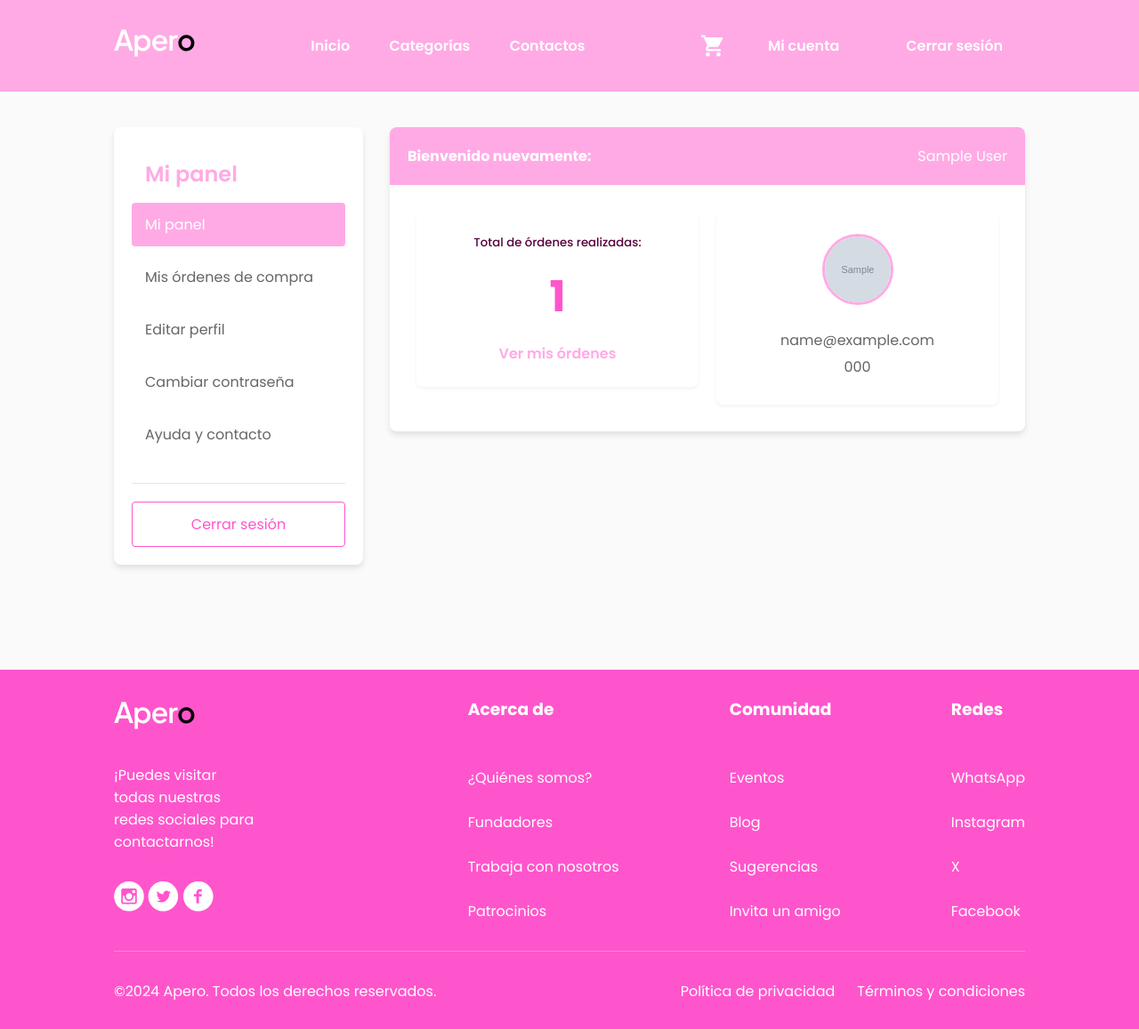
After one commit to MauricioLugo00/Apero-ecommerce, a Django app: page /accounts/ in a window 1280 px wide. The commit adds this page. Shown: the whole page at 89% size. Run offline with Django 5.2, Linux system fonts and the light colour scheme; a user stored in the database is signed in; tables that the repository leaves empty hold one stand-in row (values such as "Sample post"); grey boxes marked "Sample" are stand-in pictures.

Commit message:
Quitando funcion irrelevante de accounts, agregando templates dashboard (personalizado), edit_profile(personalizado), password_change, my_orders, y colocando urls con jinja.

```diff
--- a/accounts/urls.py
+++ b/accounts/urls.py
@@ -8,7 +8,6 @@ urlpatterns = [
     path('', views.dashboard, name='dashboard'),
     path('my_orders/', views.my_orders, name='my_orders'),
     path('edit_profile/', views.edit_profile, name='edit_profile'),
-    path('change_password/', views.change_password, name='change_password'),
 
     # Vistas personalizadas que sobrescriben allauth
     path('signup/', CustomSignupView.as_view(), name='account_signup'),
--- a/accounts/views.py
+++ b/accounts/views.py
@@ -4,7 +4,7 @@ from django.contrib.auth.decorators import login_required
 from .forms import UserForm, UserProfileForm, CustomSignupForm
 from .models import UserProfile
 from orders.models import Order
-from allauth.account.views import SignupView, LoginView, LogoutView, PasswordResetView
+from allauth.account.views import SignupView, LoginView
 from carts.views import _cart_id
 from carts.models import Cart, CartItem
 
@@ -121,9 +121,3 @@ def edit_profile(request):
         'userprofile': userprofile,
     }
     return render(request, 'accounts/edit_profile.html', context)  # Renderizar la plantilla de edición de perfil con el contexto
-
-# Vista para cambiar la contraseña del usuario, requiere que el usuario esté autenticado
-@login_required(login_url='account_login')
-def change_password(request):
-    # Redirigir a la vista de cambio de contraseña de allauth
-    return redirect('account_change_password')
--- /dev/null
+++ b/static/css/dashboard.css
@@ -0,0 +1,190 @@
+@import url('https://fonts.googleapis.com/css2?family=Poppins:ital,wght@0,100;0,200;0,300;0,400;0,500;0,600;0,700;0,800;0,900;1,100;1,200;1,300;1,400;1,500;1,600;1,700;1,800;1,900&display=swap');
+
+* {
+    box-sizing: border-box;
+    margin: 0;
+    padding: 0;
+    font-family: "Poppins", sans-serif;
+}
+
+.section-conten {
+    background-color: #fafafa;
+    padding: 40px 10%;
+    min-height: calc(100vh - 150px);
+}
+
+.container {
+    width: 100%;
+    max-width: 1400px;
+    margin: 0 auto;
+}
+
+.dashboard-layout {
+    display: grid;
+    grid-template-columns: 280px 1fr;
+    gap: 30px;
+}
+
+/* Sidebar Styles */
+.sidebar {
+    background-color: #FFFFFF;
+    border-radius: 8px;
+    box-shadow: 0 4px 6px rgba(0, 0, 0, 0.1);
+    padding: 20px;
+    height: fit-content;
+}
+
+.sidebar-header h2 {
+    color: #FFAAE5;
+    padding: 15px;
+    font-weight: 600;
+}
+
+.sidebar-nav {
+    display: flex;
+    flex-direction: column;
+    gap: 10px;
+}
+
+.sidebar-nav a {
+    color: #666;
+    text-decoration: none;
+    padding: 12px 15px;
+    border-radius: 4px;
+    transition: all 0.3s ease;
+}
+
+.sidebar-nav a:hover, .sidebar-nav a.active {
+    background-color: #FFAAE5;
+    color: #FFFFFF;
+}
+
+.logout-section {
+    margin-top: 30px;
+    padding-top: 20px;
+    border-top: 1px solid rgba(0, 0, 0, 0.1);
+}
+
+.logout-btn {
+    display: block;
+    text-align: center;
+    padding: 12px;
+    color: #FF55CC;
+    text-decoration: none;
+    border: 1px solid #FF55CC;
+    border-radius: 4px;
+    transition: all 0.3s ease;
+}
+
+.logout-btn:hover {
+    background-color: #FF55CC;
+    color: #FFFFFF;
+}
+
+/* Main Content Styles */
+.dashboard-card {
+    background-color: #FFFFFF;
+    border-radius: 8px;
+    box-shadow: 0 4px 6px rgba(0, 0, 0, 0.1);
+    overflow: hidden;
+}
+
+.card-header {
+    background-color: #FFAAE5;
+    padding: 20px;
+    color: #FFFFFF;
+    display: flex;
+    align-items: center;
+    gap: 10px;
+}
+
+.card-body {
+    padding: 30px;
+}
+
+.dashboard-grid {
+    display: grid;
+    grid-template-columns: repeat(2, 1fr);
+    gap: 20px;
+}
+
+.summary-card {
+    background-color: #FFFFFF;
+    padding: 25px;
+    border-radius: 8px;
+    box-shadow: 0 2px 4px rgba(0, 0, 0, 0.05);
+    text-align: center;
+    transition: transform 0.3s ease;
+}
+
+.summary-card:hover {
+    transform: translateY(-5px);
+}
+
+/* Orders Summary Styles */
+.orders-count {
+    font-size: 3em;
+    font-weight: 700;
+    color: #FF55CC;
+    margin: 15px 0;
+}
+
+.summary-card h5 {
+    color: #55003B;
+    font-weight: 500;
+    margin-bottom: 15px;
+}
+
+.summary-card a {
+    color: #FFAAE5;
+    text-decoration: none;
+    font-weight: 600;
+    transition: color 0.3s ease;
+}
+
+.summary-card a:hover {
+    color: #FF55CC;
+}
+
+/* Profile Summary Styles */
+.profile-summary img {
+    width: 80px;
+    height: 80px;
+    border-radius: 50%;
+    margin-bottom: 15px;
+    border: 3px solid #FFAAE5;
+}
+
+.profile-info p {
+    color: #666;
+    margin: 5px 0;
+}
+
+/* Responsive Design */
+@media (max-width: 1024px) {
+    .dashboard-layout {
+        grid-template-columns: 220px 1fr;
+    }
+}
+
+@media (max-width: 768px) {
+    .dashboard-layout {
+        grid-template-columns: 1fr;
+    }
+
+    .dashboard-grid {
+        grid-template-columns: 1fr;
+    }
+
+    .section-conten {
+        padding: 20px 5%;
+    }
+
+    .sidebar {
+        position: sticky;
+        top: 0;
+    }
+}
+
+
+/* Ya se q esta mrdota esta mal, solo callate OK????????????
--- /dev/null
+++ b/templates/accounts/dashboard.html
@@ -0,0 +1,61 @@
+{% extends "base.html" %}
+{% load static %}
+{% block content %}
+<link rel="stylesheet" href="{% static 'css/dashboard.css' %}">
+<section class="section-conten">
+    <div class="container">
+        <div class="dashboard-layout">
+            <!-- Panel Lateral -->
+            <aside class="sidebar">
+                <div class="sidebar-header">
+                    <h2>Mi panel</h2>
+                </div>
+                <nav class="sidebar-nav">
+                    <a href="#" class="active">Mi panel</a>
+                    <a href="{% url 'my_orders' %}">Mis órdenes de compra</a>
+                    <a href="{% url 'edit_profile' %}">Editar perfil</a>
+                    <a href="{% url 'account_change_password' %}">Cambiar contraseña</a>
+                    <a href="#">Ayuda y contacto</a>
+                </nav>
+                <div class="logout-section">
+                    <a href="{% url 'account_logout' %}" class="logout-btn">Cerrar sesión</a>
+                </div>
+            </aside>
+
+            <!-- Contenido Principal -->
+            <main class="main-content">
+                <article class="dashboard-card">
+                    <header class="card-header">
+                        <strong>Bienvenido nuevamente:</strong>
+                        <span>{{ user.first_name }} {{ user.last_name }}</span>
+                    </header>
+                    <div class="card-body">
+                        <div class="dashboard-grid">
+                            <div class="orders-summary">
+                                <div class="summary-card">
+                                    <h5>Total de órdenes realizadas:</h5>
+                                    <div class="orders-count">{{ orders_count }}</div>
+                                    <a href="{% url 'my_orders' %}">Ver mis órdenes</a>
+                                </div>
+                            </div>
+                            <div class="profile-summary">
+                                <div class="summary-card">
+                                    {% if userprofile.profile_picture %}
+                                        <img src="{{ userprofile.profile_picture.url }}" alt="imagen de perfil">
+                                    {% else %}
+                                        <img src="{% static 'images/default_profile_picture.svg' %}" alt="imagen de perfil">
+                                    {% endif %}
+                                    <div class="profile-info">
+                                        <p>{{ user.email }}</p>
+                                        <p>{{ user.phone_number }}</p>
+                                    </div>
+                                </div>
+                            </div>
+                        </div>
+                    </div>
+                </article>
+            </main>
+        </div>
+    </div>
+</section>
+{% endblock %}
--- /dev/null
+++ b/templates/accounts/my_orders.html
@@ -0,0 +1 @@
+<h1>SOLO CREE ESTO PORQUE SI, ESTE SI LO HACES TU TONTOLIA</h1>
--- /dev/null
+++ b/templates/accounts/password_change.html
@@ -0,0 +1 @@
+TAMBIEN CREE ESTE POR QUE SI TONTOLIA
--- a/templates/base.html
+++ b/templates/base.html
@@ -19,8 +19,13 @@
         </nav>
         <div>
             <img class="cart" src="{% static 'images/Carrito.svg' %}" alt="Mi carrito de compras">
-            <a href="{% url 'account_signup' %}"><button>Registrar</button></a>
-            <a href="{% url 'account_login' %}"><button>Entrar</button></a>
+            {% if user.is_authenticated %}
+                <a href="{% url 'dashboard' %}"><button>Mi cuenta</button></a>
+                <a href="{% url 'account_logout' %}"><button>Cerrar sesión</button></a>
+            {% else %}
+                <a href="{% url 'account_signup' %}"><button>Registrar</button></a>
+                <a href="{% url 'account_login' %}"><button>Entrar</button></a>
+            {% endif %}
         </div>
     </header>
     {% block content %}
```
Also changed, not shown: static/css/edit_profile.css (added, +183 -0 lines), templates/accounts/edit_profile.html (added, +94 -0 lines), static/images/default_profile_picture.svg (added).
